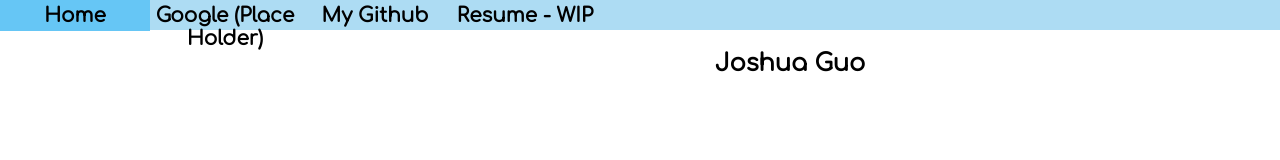
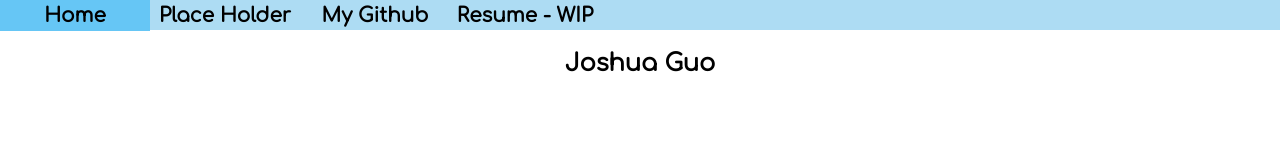
Before and after one commit to JoshGuo/joshguo.github.io, a plain HTML site: page index.html in a window 1280 px wide. Drawn offline with Linux system fonts and the light colour scheme.

Commit message:
Update index.html

```diff
--- a/index.html
+++ b/index.html
@@ -8,7 +8,7 @@
 	<body>
 		<div class = navbar><ul>
 			<li> <a href = "index.html">Home</a> </li>
-			<li> <a href = "https://www.google.com">Google (Place Holder)</a> </li>
+			<li> <a href = "https://www.google.com">Place Holder</a> </li>
 			<li> <a href = "https://github.com/joshguo">My Github</a> </li>
 			<li> <a href= "">Resume - WIP</a> </li>
 		</ul></div>
```
